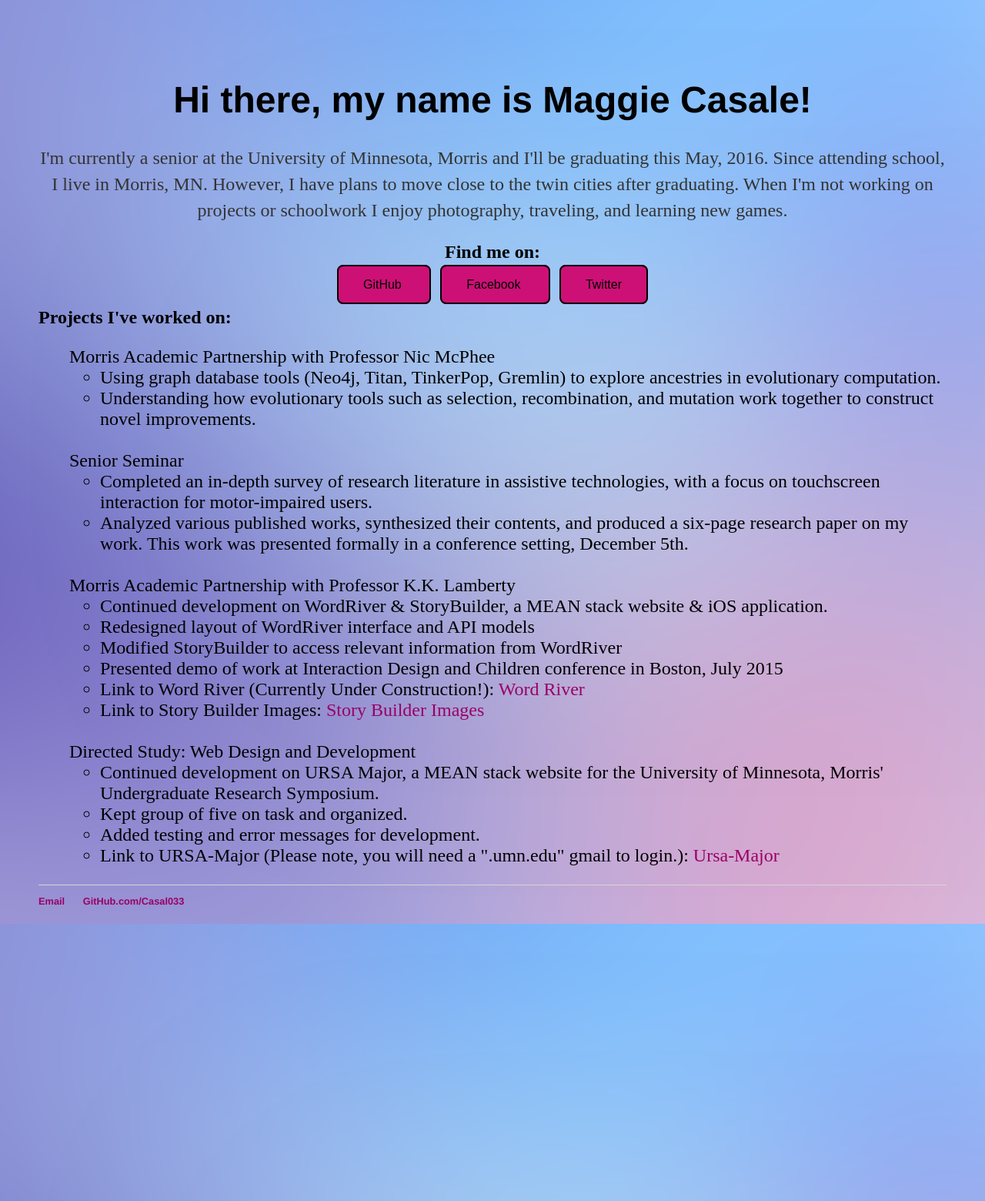
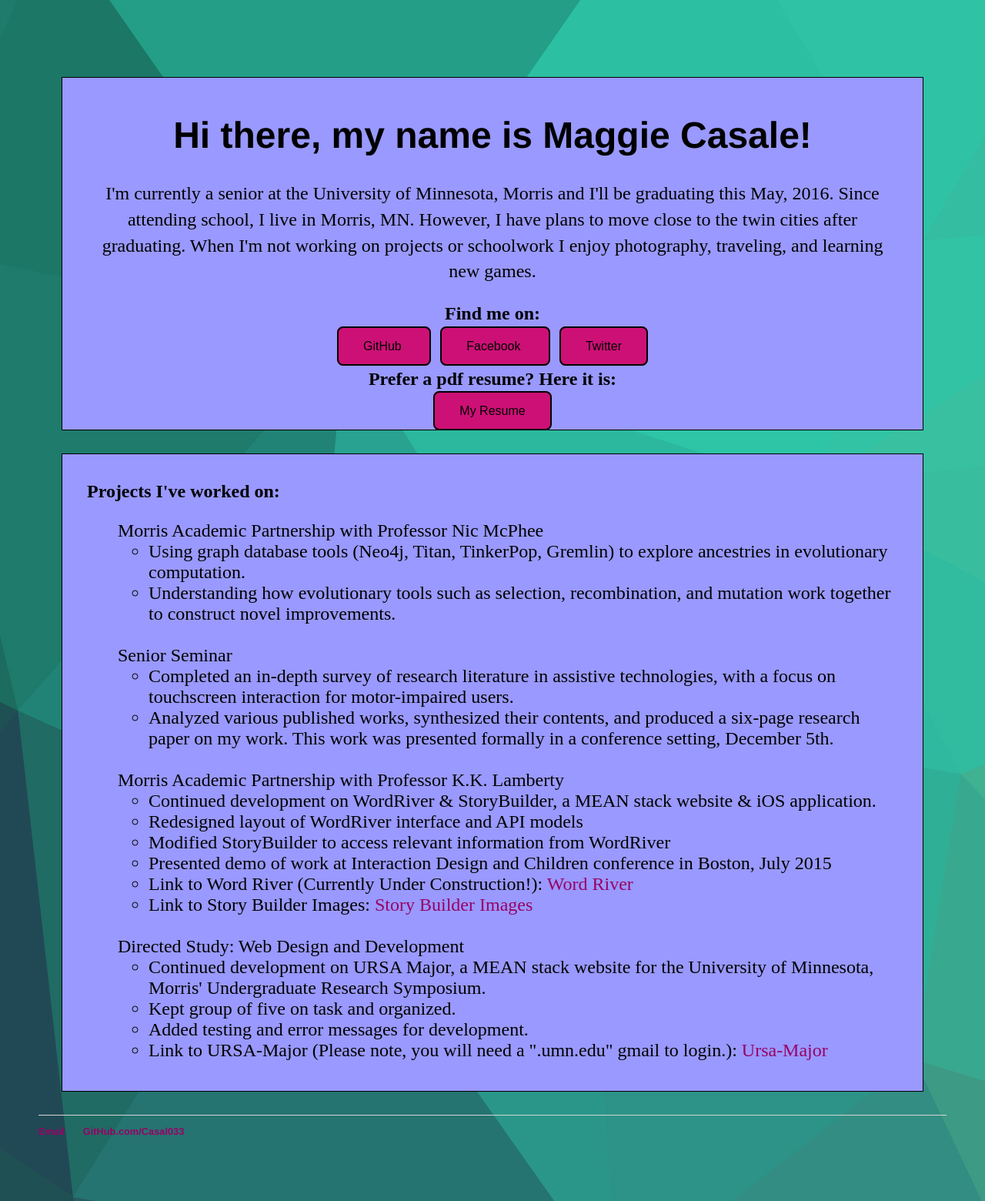
Before and after one commit to casal033/casal033.github.io, a Jekyll site: the page built from index.html, in a window 1280 px wide. Shown: the whole page at 77% size. Built offline with Jekyll 4.4.1, drawn with Linux system fonts in a browser that asks for light colours.

Commit message:
Playing with css

```diff
--- a/css/main.css
+++ b/css/main.css
@@ -35,7 +35,7 @@ nav ul li, footer ul li {
 	font-family: Arial, Helvetica, sans-serif;
 }
 .button:hover {
-    background-color: #FFFFFF; /* Green */
+    background-color: #FFFFFF;
     color: black;
 }
 sanserif {
@@ -55,18 +55,15 @@ h1 {
 p {
     font-size: 1.5em;
     line-height: 1.4em;
-    color: #333;
+    color: #000000;
 }
 footer {
     border-top: 1px solid #d5d5d5;
     font-size: .8em;
 }
-
-ul.posts {
-    margin: 20px auto 40px;
-    font-size: 1.5em;
+div.theBox {
+  margin: 30px;
+  padding: 15px 32px;
+  background-color: #9999FF;
+  border: 1px solid black;
 }
-
-ul.posts li {
-    list-style: none;
-}
--- a/index.html
+++ b/index.html
@@ -2,23 +2,22 @@
 layout: default
 title: Maggie Casale, Profile
 ---
-<body background="1505008.png" id="bg">
+<body background="images/beautiful.jpg" id="bg">
 
-<center><div>
+<center>
+<div class="theBox">
 	<h1>Hi there, my name is Maggie Casale!</h1>
-	<p>
-		I'm currently a senior at the University of Minnesota, Morris and I'll be graduating this May, 2016. Since attending school, I live in Morris, MN. However, I have plans to move close to the twin cities after graduating. When I'm not working on projects or schoolwork I enjoy photography, traveling, and learning new games.
+	<p>	I'm currently a senior at the University of Minnesota, Morris and I'll be graduating this May, 2016. Since attending school, I live in Morris, MN. However, I have plans to move close to the twin cities after graduating. When I'm not working on projects or schoolwork I enjoy photography, traveling, and learning new games.
 	</p>
-
-	<center>
-		<h2> Find me on: </h2>
-		<a href="https://github.com/casal033" class="button"> GitHub </a> &nbsp;
-		<a href="https://www.facebook.com/MaggieMumble" class="button"> Facebook </a> &nbsp;
-		<a href="https://twitter.com/MaggieMumble" class="button"> Twitter </a>
-	</center>
-</div></center>
-
-<div>
+	<h2> Find me on: </h2>
+	<a href="https://github.com/casal033" class="button"> GitHub </a> &nbsp;
+	<a href="https://www.facebook.com/MaggieMumble" class="button"> Facebook </a> &nbsp;
+	<a href="https://twitter.com/MaggieMumble" class="button"> Twitter </a>
+	<h2> Prefer a pdf resume? Here it is: </h2> <a href="CasaleResume.pdf" class="button"> My Resume </a>
+	<br>
+</div>
+</center>
+<div class="theBox">
 	<h2> Projects I've worked on: </h2>
 	<font size = "5">
 	<ul  style="list-style: none;">
```
Also changed, not shown: Resume/index.html (added, +9 -0 lines), StoryBuilder/index.html (+11 -5 lines), StoryBuilder/1505008.png (deleted), images/1505008.jpg (renamed from 1505008.jpg), images/1505008.png (renamed from 1505008.png), images/beautiful.jpg (renamed from beautiful.jpg), images/beautiful2.jpg (renamed from beautiful2.jpg), 2 other files.
